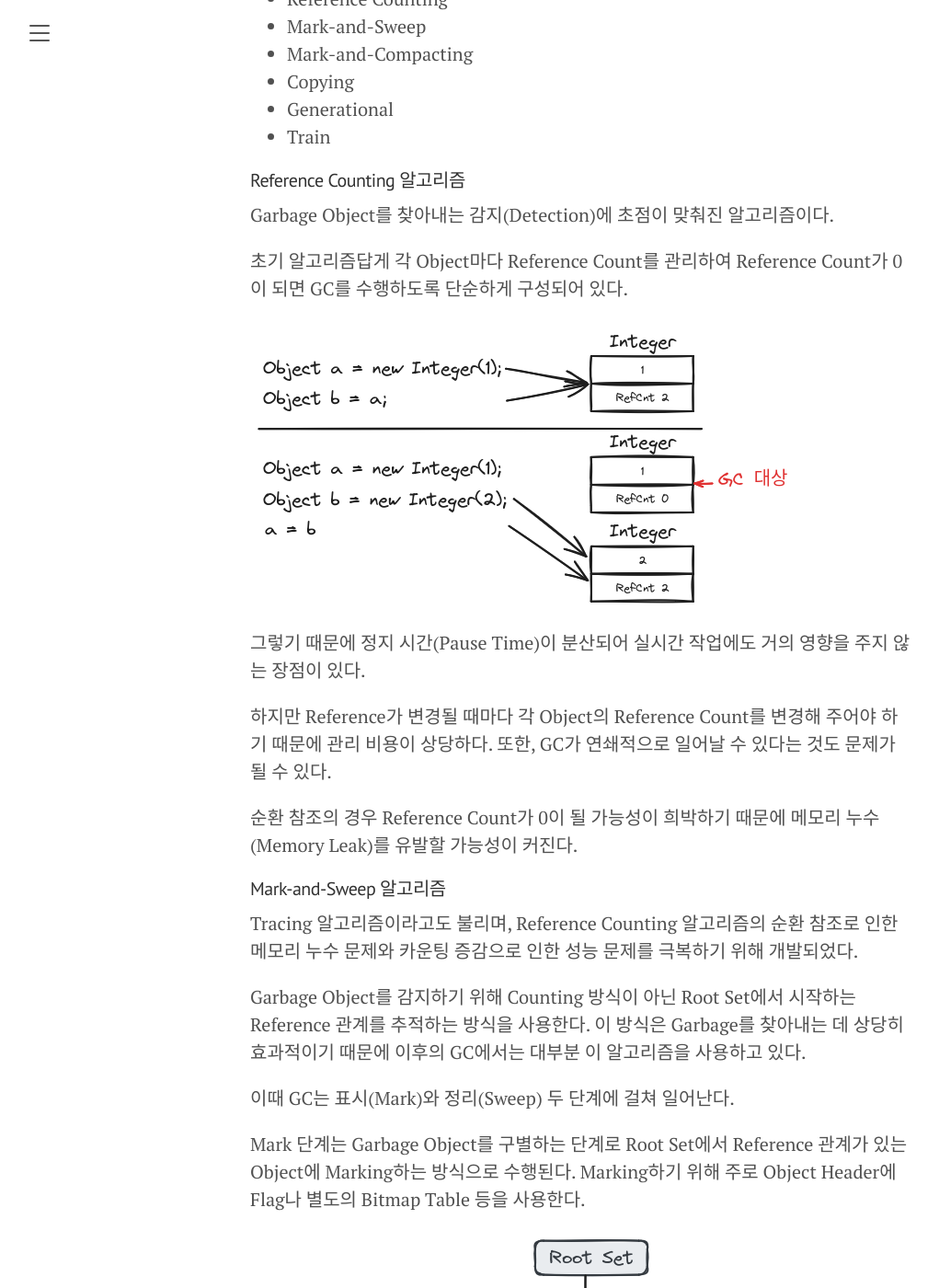
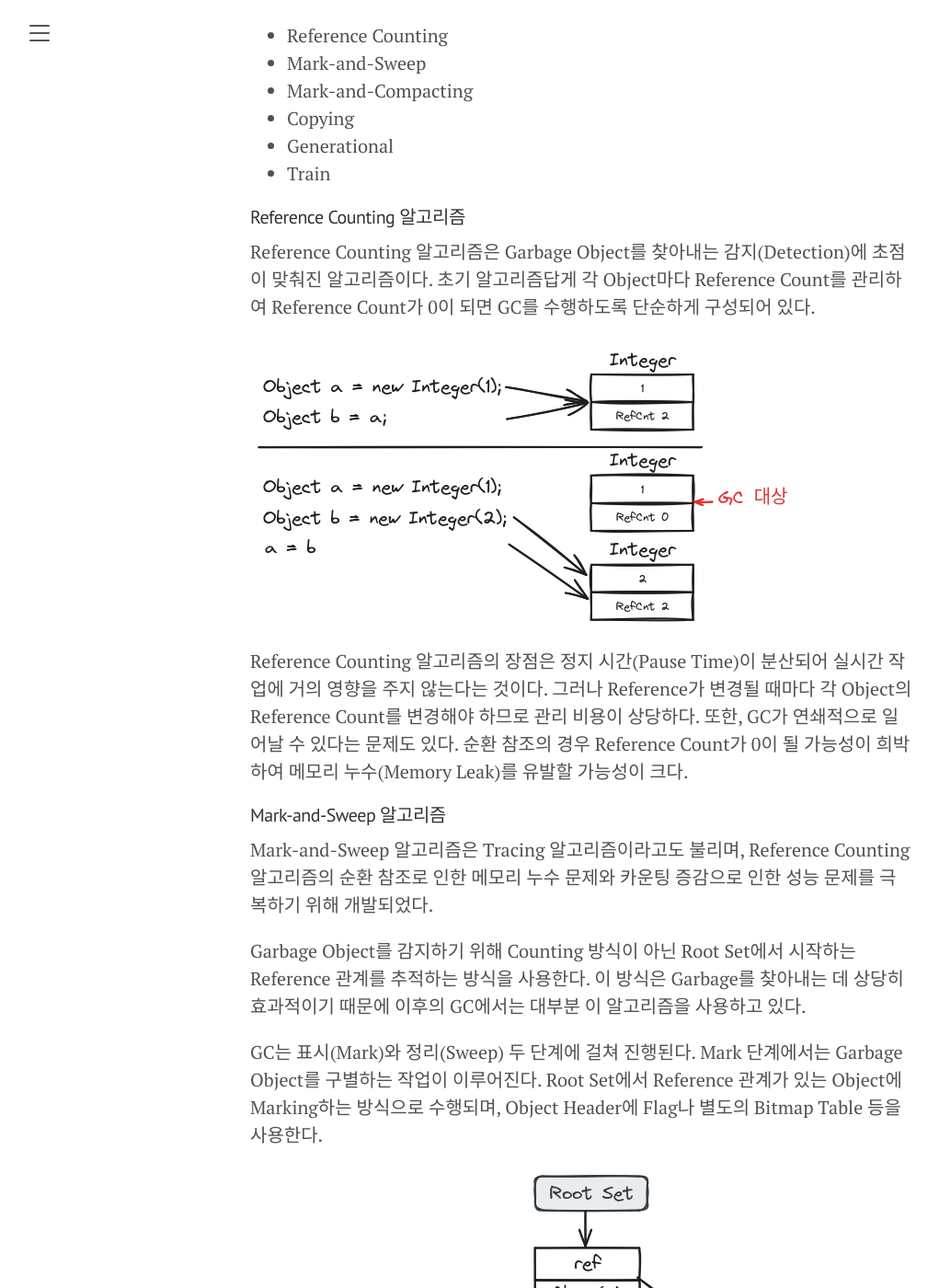
Before and after one commit to gunkim/gunkim.github.io, a Jekyll site: the page built from _learns/Java-performance-fundamental/2024-07-24-chapter03.md, in a window 1280 px wide and 1400 px high, scrolled down 2736 px. Shown: the whole window at 92% size, without its empty margins (8-1029 px from the left). Built offline with Jekyll 4.4.1, drawn with Linux system fonts in a browser that asks for light colours; comment, search, counter and statistics services are not loaded; some of the changed text lies outside the part shown.

Commit message:
문구 다듬기

```diff
--- a/_learns/Java-performance-fundamental/2024-07-24-chapter03.md
+++ b/_learns/Java-performance-fundamental/2024-07-24-chapter03.md
@@ -9,12 +9,12 @@ categories: java-performance-fundamental
 
 ### GC(Garbage Collection)란?
 
-> 객체에 대한 힙 저장소는 자동 저장 관리 시스템(일반적으로 가비지 컬렉터)에 의해 회수되며, 객체는 명시적으로 할당 해제되지 않습니다.
-> -Java Virtual Machine 명세, 섹션 3.5.3 [VMS2 1999]
+> **객체에 대한 힙 저장소는 자동 저장 관리 시스템(일반적으로 가비지 컬렉터)에 의해 회수되며, 객체는 명시적으로 할당 해제되지 않습니다.**
+> - Java Virtual Machine 명세, 섹션 3.5.3 [VMS2 1999]
 
 가비지 컬렉션은 프로그램 실행 중에 사용되지 않는 메모리를 자동으로 회수하는 기능이다. 이를 통해 개발자는 메모리 관리의 부담을 줄이고, 메모리 누수(memory leak)를 방지할 수 있다. 그러나 가비지 컬렉션이 실행되는 동안 프로그램의 실행이 잠시 중단되기도 하며, 이는 CPU 사용이 민감한 프로그램의 경우 성능에 영향을 줄 수 있다.
 
-JVM 각 벤더는 여러 Garbage Collector를 제공하기 때문에 어떤 Garbage Collector를 선택하느냐도 성능에 있어서 중요한 이슈가 된다.
+JVM에서는 여러 Garbage Collector를 제공하기 때문에 어떤 Garbage Collector를 선택하느냐도 성능에 있어서 중요한 이슈가 된다.
 
 ### GC의 대상
 
@@ -60,27 +60,19 @@ GC가 수행된 후 메모리는 듬성듬성할 수밖에 없다. 이 경우
 
 #### Reference Counting 알고리즘
 
-Garbage Object를 찾아내는 감지(Detection)에 초점이 맞춰진 알고리즘이다.
-
-초기 알고리즘답게 각 Object마다 Reference Count를 관리하여 Reference Count가 0이 되면 GC를 수행하도록 단순하게 구성되어 있다.
+Reference Counting 알고리즘은 Garbage Object를 찾아내는 감지(Detection)에 초점이 맞춰진 알고리즘이다. 초기 알고리즘답게 각 Object마다 Reference Count를 관리하여 Reference Count가 0이 되면 GC를 수행하도록 단순하게 구성되어 있다.
 
 ![Reference Counting Algorithm](/public/img/learn/java-performance-fundamental/03-3.png)
 
-그렇기 때문에 정지 시간(Pause Time)이 분산되어 실시간 작업에도 거의 영향을 주지 않는 장점이 있다.
-
-하지만 Reference가 변경될 때마다 각 Object의 Reference Count를 변경해 주어야 하기 때문에 관리 비용이 상당하다. 또한, GC가 연쇄적으로 일어날 수 있다는 것도 문제가 될 수 있다.
-
-순환 참조의 경우 Reference Count가 0이 될 가능성이 희박하기 때문에 메모리 누수(Memory Leak)를 유발할 가능성이 커진다.
+Reference Counting 알고리즘의 장점은 정지 시간(Pause Time)이 분산되어 실시간 작업에 거의 영향을 주지 않는다는 것이다. 그러나 Reference가 변경될 때마다 각 Object의 Reference Count를 변경해야 하므로 관리 비용이 상당하다. 또한, GC가 연쇄적으로 일어날 수 있다는 문제도 있다. 순환 참조의 경우 Reference Count가 0이 될 가능성이 희박하여 메모리 누수(Memory Leak)를 유발할 가능성이 크다.
 
 #### Mark-and-Sweep 알고리즘
 
-Tracing 알고리즘이라고도 불리며, Reference Counting 알고리즘의 순환 참조로 인한 메모리 누수 문제와 카운팅 증감으로 인한 성능 문제를 극복하기 위해 개발되었다.
+Mark-and-Sweep 알고리즘은 Tracing 알고리즘이라고도 불리며, Reference Counting 알고리즘의 순환 참조로 인한 메모리 누수 문제와 카운팅 증감으로 인한 성능 문제를 극복하기 위해 개발되었다.
 
 Garbage Object를 감지하기 위해 Counting 방식이 아닌 Root Set에서 시작하는 Reference 관계를 추적하는 방식을 사용한다. 이 방식은 Garbage를 찾아내는 데 상당히 효과적이기 때문에 이후의 GC에서는 대부분 이 알고리즘을 사용하고 있다.
 
-이때 GC는 표시(Mark)와 정리(Sweep) 두 단계에 걸쳐 일어난다.
-
-Mark 단계는 Garbage Object를 구별하는 단계로 Root Set에서 Reference 관계가 있는 Object에 Marking하는 방식으로 수행된다. Marking하기 위해 주로 Object Header에 Flag나 별도의 Bitmap Table 등을 사용한다.
+GC는 표시(Mark)와 정리(Sweep) 두 단계에 걸쳐 진행된다. Mark 단계에서는 Garbage Object를 구별하는 작업이 이루어진다. Root Set에서 Reference 관계가 있는 Object에 Marking하는 방식으로 수행되며, Object Header에 Flag나 별도의 Bitmap Table 등을 사용한다.
 
 ![Mark-and-Sweep Algorithm - Mark Phase](/public/img/learn/java-performance-fundamental/03-4.png)
 
@@ -88,9 +80,7 @@ Mark 단계가 끝나면 즉시 Sweep 단계로 돌입한다. 이 단계는 Mark
 
 ![Mark-and-Sweep Algorithm - Sweep Phase](/public/img/learn/java-performance-fundamental/03-5.png)
 
-Mark-and-Sweep 알고리즘은 Reference 관계가 정확히 파악되고 Reference 관계 변경 시 부가적인 작업을 하지 않기 때문에 속도가 향상된다는 장점이 있다. 하지만 Mark 작업의 정확성과 메모리 손상(Memory Corruption)을 방지하기 위해 중단되는 현상이 발생한다.
-
-또 하나의 문제는 메모리 단편화(Fragmentation)가 발생할 수 있다는 점이다. GC가 계속 수행되면서 공간은 있지만, 단편화가 발생하여 메모리 할당이 불가능한 상황이 되어 OOM(OutOfMemoryException)이 유발될 수 있다.
+Mark-and-Sweep 알고리즘은 Reference 관계가 정확히 파악되고 Reference 관계 변경 시 부가적인 작업을 하지 않기 때문에 속도가 향상된다는 장점이 있다. 그러나 Mark 작업의 정확성과 메모리 손상(Memory Corruption)을 방지하기 위해 중단되는 현상이 발생한다. 또 하나의 문제는 메모리 단편화(Fragmentation)가 발생할 수 있다는 점이다. GC가 계속 수행되면서 공간은 있지만, 단편화가 발생하여 메모리 할당이 불가능한 상황이 되어 OOM(OutOfMemoryException)이 유발될 수 있다.
 
 #### Mark-and-Compaction 알고리즘
 
@@ -114,31 +104,33 @@ Compaction을 원활히 수행하기 위해 Handle과 같은 자료구조를 사
 
 ![Mark-and-Compaction Algorithm - Compaction Phase](/public/img/learn/java-performance-fundamental/03-7.png)
 
-Compaction Phase에서는 일단 Marking된 정보를 바탕으로 Garbage Object를 Sweep한 후 Heap의 한쪽 방향으로 Live Object를 이동시킨다. 이때 Sliding Compaction 방법을 사용한다.
+Compaction Phase에서는 Marking된 정보를 바탕으로 Garbage Object를 Sweep한 후 Heap의 한쪽 방향으로 Live Object를 이동시킨다. 이때 Sliding Compaction 방법을 사용한다.
 
 Mark-and-Compaction 알고리즘은 단편화 방지에 초점이 맞춰져 있기에 메모리 공간 효율성이 가장 큰 장점이 된다. Compaction 이후에 모든 Reference를 업데이트하는 작업은 경우에 따라 모든 Object를 Access하는 등 부가적인 오버헤드를 수반할 수 있다. 또한 Mark Phase와 Compaction Phase는 모두 중단 현상이 발생한다는 단점도 있다.
 
 #### Copying 알고리즘
 
-단편화 문제를 해결하기 위해 제시된 또 다른 방법이다.
+Copying 알고리즘은 단편화 문제를 해결하기 위해 제시된 또 다른 방법이다.
 
-Heap을 Active 영역과 Inactive 영역으로 나누어 사용하는 특징을 가진다. 이 중 Active 영역에만 Object를 할당받을 수 있고 Active 영역이 꽉 차게 되어 더 이상 Allocation이 불가능하게 되면 GC가 수행된다.
+Heap을 Active 영역과 Inactive 영역으로 나누어 사용하는 특징을 가진다. 이 중 Active 영역에만 Object를 할당받을 수 있고
+
+Active 영역이 꽉 차게 되어 더 이상 Allocation이 불가능하게 되면 GC가 수행된다.
 
 GC가 수행되면 모든 프로그램은 일단 중단 상태가 된다. 그리고 Live Object를 Inactive 영역으로 Copy하는 작업을 수행한다. 이 알고리즘을 Stop-the-Copying이라고도 부르는 이유이다. Object를 Copy할 때 각각의 Reference 정보도 같이 변경된다.
 
-이렇게 GC가 수행될 경우 Active 영역에는 Garbage Object만, Inactive 영역에는 Live Object만 남게 된다. 이때 Inactive 영역에 Object를 Copy할 때 한쪽 방향에서부터 차곡차곡 적재하기 때문에 마치 Compaction된 것처럼 정렬된다.
+GC가 수행될 경우 Active 영역에는 Garbage Object만, Inactive 영역에는 Live Object만 남게 된다. 이때 Inactive 영역에 Object를 Copy할 때 한쪽 방향에서부터 차곡차곡 적재하기 때문에 마치 Compaction된 것처럼 정렬된다.
 
 ![Copying Algorithm](/public/img/learn/java-performance-fundamental/03-8.png)
 
-이렇게 GC가 완료되는 시점에서 Active 영역은 모두 Free Memory가 되고 Active 영역과 Inactive 영역은 서로 바뀌게 된다. 이를 Scavenge라고 한다.
+GC가 완료되는 시점에서 Active 영역은 모두 Free Memory가 되고 Active 영역과 Inactive 영역은 서로 바뀌게 된다. 이를 Scavenge라고 한다.
 
-고로 Active와 Inactive는 특정 메모리 번지 구간을 지칭하는 것이 아닌 현재 Allocation을 하면서 사용하는 공간이 Active, 아닌 곳이 Inactive인 논리적인 구분이라고 볼 수 있다.
+따라서 Active와 Inactive는 특정 메모리 번지 구간을 지칭하는 것이 아닌 현재 Allocation을 하면서 사용하는 공간이 Active, 아닌 곳이 Inactive인 논리적인 구분이다.
 
-Copying 알고리즘은 단편화 방지에 효과적이지만 전체 Heap의 절반 정도를 사용하지 못한다는 단점이 존재하며, 중단 현상과 Copy 오버헤드는 필요악이라 할 수 있다.
+Copying 알고리즘은 단편화 방지에 효과적이지만 전체 Heap의 절반 정도를 사용하지 못한다는 단점이 있으며, 중단 현상과 Copy 오버헤드는 필요악이라 할 수 있다.
 
 #### Generational 알고리즘
 
-Copying 알고리즘의 대안으로 이 알고리즘이 나오게 되었다. 왜냐하면 모든 Garbage가 짧은 수명을 가진 것이 아닌 수명이 긴 몇 개의 Object는 반드시 존재하기 때문이다.
+Copying 알고리즘의 대안으로 Generational 알고리즘이 나오게 되었다. 모든 Garbage가 짧은 수명을 가진 것이 아닌 수명이 긴 몇 개의 Object는 반드시 존재하기 때문이다.
 
 Copying 알고리즘의 연장선상으로 Heap을 Active Inactive로 나누는 것이 아니라 Age별로 몇 개의 Sub Heap으로 나눈다.
 
@@ -152,11 +144,11 @@ Age가 임계값을 넘어 다음 Generation으로 Copy되는 것을 Promotion
 
 #### Train 알고리즘
 
-Tracing 알고리즘이 등장한 후 GC를 수행할 때 프로그램에 중단 현상이 나타나는 것은 감수할 수밖에 없었다. 오히려 GC는 메모리를 재사용하기 위한 것이기에 목적에 충실했었을 것이라 추측된다.
+Tracing 알고리즘이 등장한 후 GC를 수행할 때 프로그램에 중단 현상이 나타나는 것은 감수할 수밖에 없었다. GC는 메모리를 재사용하기 위한 것이기 때문에 목적에 충실했었을 것이라 추측된다.
 
 하지만 전반적인 성능에서 GC 시 발생하는 중단은 좋지 않다. WAS처럼 짧은 트랜잭션을 처리하는 시스템에서 중단 현상은 사용자에게 불쾌감을 주어 비즈니스에 악영향을 끼친다.
 
-Train 알고리즘은 이러한 배경에서 나온 듯하다. Train 알고리즘은 Heap을 작은 Memory Block으로 나누어 Single Block 단위로 Mark Phase와 Copy Phase로 구성된 GC를 수행한다. 이러한 특징 때문에 Incremental 알고리즘이라고도 한다.
+Train 알고리즘은 이러한 배경에서 등장한 것으로 보인다. Train 알고리즘은 Heap을 작은 Memory Block으로 나누어 Single Block 단위로 Mark Phase와 Copy Phase로 구성된 GC를 수행한다. 이러한 특징 때문에 Incremental 알고리즘이라고도 한다.
 
 GC 단위가 Single Block인 만큼 전체 Heap의 중단이 아닌 GC 중인 Memory Block만 중단이 발생한다. 다시 말해 중단을 분산시켜 전체적인 Pause Time을 줄이자는 아이디어이다.
 
@@ -170,9 +162,9 @@ Remember Set을 구성하기 위해 Write Barrier라는 장치가 있다. 이는
 
 ### Adaptive 알고리즘
 
-특정 Collection 방법을 지칭하는 것은 아니다. Heap의 현재 상황을 모니터링하여 적절한 알고리즘을 선택 적용하는 것 또는 Heap Sizing을 자동화하는 일련의 방법을 말한다.
+Adaptive 알고리즘은 특정 Collection 방법을 지칭하는 것이 아니라, Heap의 현재 상황을 모니터링하여 적절한 알고리즘을 선택 적용하는 것 또는 Heap Sizing을 자동화하는 일련의 방법을 말한다.
 
-이것은 Hotspot JVM의 Ergonomics 기능 또는 Adaptive Option이나 IBM JVM의 Tilting 기능 등으로 구현되고 있다.
+Adaptive 알고리즘은 Hotspot JVM의 Ergonomics 기능 또는 Adaptive Option이나 IBM JVM의 Tilting 기능 등으로 구현되고 있다.
 
 ## Hotspot JVM의 GC
 
@@ -228,14 +220,12 @@ Hotspot JVM의 GC 설정은 서버와 클라이언트 애플리케이션에 맞
   <ul>
     <li><code>-server</code>와 <code>-client</code>: 각각 Server와 Client Hotspot VM으로 구동된다.</li>
     <li><code>-Xms&lt;size&gt;</code>: Heap의 초기 크기를 지정한다.</li>
-    <li><code>-Xmx&lt;size&gt;</code>: 확장 가능한 Heap의 최대
-
-크기를 지정한다.</li>
-<li><code>-Xmn&lt;size&gt;</code>: Young Generation의 크기를 지정한다.</li>
-<li><code>-XX:NewRatio=&lt;value&gt;</code>: Young/Old Generation 크기의 비율을 나타낸다.</li>
-<li><code>-XX:SurvivorRatio=&lt;value&gt;</code>: Eden/Survivor 공간의 비율을 지정한다.</li>
-<li><code>-XX:PermSize=&lt;size&gt;</code>: Permanent Area의 초기 크기를 지정한다.</li>
-<li><code>-XX:MaxPermSize=&lt;size&gt;</code>: Permanent Area의 최대 크기를 지정한다.</li>
+    <li><code>-Xmx&lt;size&gt;</code>: 확장 가능한 Heap의 최대 크기를 지정한다.</li>
+    <li><code>-Xmn&lt;size&gt;</code>: Young Generation의 크기를 지정한다.</li>
+    <li><code>-XX:NewRatio=&lt;value&gt;</code>: Young/Old Generation 크기의 비율을 나타낸다.</li>
+    <li><code>-XX:SurvivorRatio=&lt;value&gt;</code>: Eden/Survivor 공간의 비율을 지정한다.</li>
+    <li><code>-XX:PermSize=&lt;size&gt;</code>: Permanent Area의 초기 크기를 지정한다.</li>
+    <li><code>-XX:MaxPermSize=&lt;size&gt;</code>: Permanent Area의 최대 크기를 지정한다.</li>
   </ul>
 </details>
 
@@ -307,7 +297,7 @@ Hotspot JVM은 버전을 거듭하면서 Garbage Collector(GC)를 추가하는
 
 ### Serial Collector
 
-Young & Old Generation에서 GC를 Single CPU(1 Thread)를 통해 처리한다.
+Serial Collector는 Young & Old Generation에서 GC를 Single CPU(1 Thread)를 통해 처리한다.
 
 **Young Generation : Generational 알고리즘**
 
@@ -339,7 +329,7 @@ Old Generation은 Young Generation과 다른 방식으로 GC를 수행한다. Ol
 
 ### Incremental Collector
 
-낮은 일시 정지 목표(Low Pause Goal)를 가진 최초의 Collector이다. Low Pause 전략은 GC로 인한 정지 시간을 분산시키는 것이 핵심이다.
+Incremental Collector는 낮은 일시 정지 목표(Low Pause Goal)를 가진 최초의 Collector이다. Low Pause 전략은 GC로 인한 정지 시간을 분산시키는 것이 핵심이다.
 
 Young Generation에서 Serial Collector와 동일한 Generational 알고리즘을, Old Generation에서는 Train 알고리즘을 사용한다.
 
@@ -387,7 +377,7 @@ Generational 알고리즘의 Copy 작업은 다른 메모리 영역으로 쓰는
 
 ### CMS(Concurrent Mark-Sweep) Collector
 
-Pause Time Goal에 맞는 Collector이다.
+CMS Collector는 Pause Time Goal에 맞는 Collector이다.
 
 CMS Collector는 Fast Elapsed Time에 중점을 두고 있어 Low Latency Collector라고도 불린다. GC에서 수반되는 정지 시간을 적절히 분산하여 응답 시간을 개선하는 방식을 사용한다.
 
@@ -399,7 +389,7 @@ CMS 알고리즘은 4단계로 구성되어 있다.
 
 1. **Initial Mark 단계**는 Serial 단계이며 중단 상태가 된다. 그러나 Root Set에서 직접 Reference(1 Depth)되는 Object만을 대상으로 하기 때문에 중단 시간은 최소화된다.
 2. **Concurrent Mark 단계**도 Serial 단계이며 Initial Mark 단계에서 선별된 Live Object를 대상으로 Reference하고 있는 Object를 추적하여 Live 여부를 구별한다.
-  - Concurrent가 이름에 들어가는 이유는 다른 JVM 내 Working Thread들은 그대로 동작한다. (즉 중단되지 않음)
+   - Concurrent가 이름에 들어가는 이유는 다른 JVM 내 Working Thread들은 그대로 동작한다. (즉 중단되지 않음)
 3. **Remark 단계**는 Parallel 단계로 모든 Thread가 GC에 동원된다. 그렇기 때문에 중단 시간이 발생하며 이미 Marking된 Object를 다시 추적하여 Live 여부를 확정하게 된다. Remark 단계가 가장 작업량이 많기 때문에 가용한 모든 리소스를 투입하는 것이다.
 4. **Concurrent Sweep 단계**도 Serial 단계이며 Application과 GC가 동시 작업이 가능하다. Remark 단계에서 최종 Live로 판명된 Object를 제외한 Garbage Object를 지워 공간을 재활용 가능하도록 한다. 하지만 Compaction은 수행하지 않는다.
 
@@ -461,19 +451,19 @@ Parallel Compaction 알고리즘은 3단계로 나누어 수행된다.
 - Summary 단계는 Mark 단계로 Compaction의 일량을 산정하는 단계이다.
 - Compaction 단계는 Summary된 데이터를 기반으로 Compaction을 수행한다.
 
-![](/public/img/learn/java-performance-fundamental/03-23.png)
+![Parallel Compaction Algorithm](/public/img/learn/java-performance-fundamental/03-23.png)
 
 Mark 단계는 Old Generation을 Region이라는 단위로 나누어 병렬 작업으로 수행하는 단계다. 각 Region에서 Live Object를 표시하고, 이 과정에서 객체 크기와 위치 정보가 갱신된다.
 
-![](/public/img/learn/java-performance-fundamental/03-24.png)
+![Parallel Compaction Algorithm - Mark Phase](/public/img/learn/java-performance-fundamental/03-24.png)
 
 Summary 단계에서는 단일 스레드가 GC를 수행하며, 나머지 스레드는 애플리케이션을 실행한다. 이 단계에서는 Region 단위로 밀도(Density)를 평가해 Dense Prefix를 설정한다. Dense Prefix는 도달 가능한 객체가 많은 Region을 구분하는 것으로, 이후 Compaction Phase의 대상을 결정한다. 이로 인해 Compaction 범위가 줄어들어 Garbage Collection 시간이 단축된다.
 
-![](/public/img/learn/java-performance-fundamental/03-25.png)
+![Parallel Compaction Algorithm - Summary Phase](/public/img/learn/java-performance-fundamental/03-25.png)
 
 Compaction 단계에서는 Heap을 일시 중지하고 모든 스레드가 Region을 할당받아 Compaction을 수행한다. 이 작업은 Reachable Object를 한쪽으로 이동시키고 Garbage Object를 제거하는 것을 의미한다. 각 스레드는 Destination Region과 Source Region을 구별하여 작업을 진행하며, 결과적으로 Garbage Object가 제거되고 Live Object만 남게 된다.
 
-![](/public/img/learn/java-performance-fundamental/03-26.png)
+![Parallel Compaction Algorithm - Compaction Phase](/public/img/learn/java-performance-fundamental/03-26.png)
 
 ### G1(Garbage First) Collector
 
@@ -503,19 +495,19 @@ G1 Collector의 GC는 크게 4단계로 구분되지만 다음 그림처럼 **Co
 
 G1 Collection에서 GC가 발생하는 시기는 아직 정확하게 알려져 있지 않다. 그러나 Allocation 때 메모리 압박이 생기거나 임계 값을 넘을 때마다 GC가 발생할 것이다.
 
-![](/public/img/learn/java-performance-fundamental/03-28.png)
+![G1 Collection - GC Process](/public/img/learn/java-performance-fundamental/03-28.png)
 
 GC는 어떤 이유에서든 **Young Generation**에서 시작한다. 이 단계를 **Young GC (Evacuation Pause)**단계라고 한다. 이 단계는 앞서 언급한 Minor GC와 동일하며 Suspend Time이 존재하며 Multi-Thread가 작업하는 Parallel 단계이다. Live Object는 Age에 맞게 Survivor Region과 Old Region으로 복사되고 기존의 공간은 해지된다. 이후 새로운 Object가 할당되는 Young Region은 Survivor Region과 그 근처의 비어있는 Region이 된다. 한마디로 Young Region의 물리적 위치가 변경되는 것이다. 이 단계가 끝나면 Old Region을 대상으로 하는 GC 작업이 이루어진다.
 
 다음 단계는 **Concurrent Mark** 단계이다. 이 단계는 Marking과 Remarking으로 구분된다. Marking 단계는 Single Thread가 전담하며 전체적으로 Concurrent하게 작업을 수행한다. 이전 단계인 Evacuation 단계에서 변경된 정보를 바탕으로 Initial Mark를 빠르게 수행한 뒤 Remarking 단계로 넘어간다. 이 작업은 Suspend 시간을 가지며 전체 Thread가 함께 참여한다. 각 Region마다 Reachable Object의 Density를 계산한 후 Garbage Region은 다음 단계로 넘어가지 않고 바로 해지된다. 다음의 그림은 Marking 단계에서 Garbage Region으로 판명된 Region을 Remaking 단계에서 삭제하는 것을 보여준다. Remark 단계는 CMS의 동일한 과정보다 더 빠르게 진행된다.
 
-![](/public/img/learn/java-performance-fundamental/03-29.png)
+![G1 Collection - Concurrent Mark](/public/img/learn/java-performance-fundamental/03-29.png)
 
 **Concurrent Mark** 단계에서는 기존 방식과는 다른 **Snapshot-At-The-Beginning (SATB)**라는 Marking 알고리즘을 사용한다. 이는 GC가 시작할 당시의 Reference를 기준으로 모든 Live Object의 Reference를 추적하는 방식이다. 그러나 Mark 작업은 Concurrent 단계이기 때문에 Reference가 계속해서 변경된다. G1 Collector는 이 작업을 위해 Write Barrier를 이용해 각 Reference의 생성과 분리를 기록한다. 이 기록들은 Garbage Collection이 시작할 때 만들어진 Snapshot과 비교되어 Marking 작업을 빠르게 수행하도록 한다.
 
 Concurrent Mark 단계 이후에는 **Old Region Reclaim**단계로 넘어간다. 이 단계도 Remark와 Evacuation 단계로 나뉜다. Remark 단계는 Concurrent 작업을 수행하지만 Multi-Thread 방식으로 동작한다. 이 단계에서는 Live Object의 비율이 낮은 Region 중 몇 개를 골라내는 작업을 수행한다.
 
-![](/public/img/learn/java-performance-fundamental/03-30.png)
+![G1 Collection - Old Region Reclaim](/public/img/learn/java-performance-fundamental/03-30.png)
 
 Evacuation 단계는 독특하게도 Young Region에 대한 GC를 포함한다. 앞서 Remark 단계에서 골라낸 Old Region은 Young Region과 같은 방식으로 Evacuation 과정에 동참하게 된다. 그림에서 나타난 것처럼 큰 원으로 표시된 Region들이 Evacuation의 대상이 되는 것들이다. 이 중 하얀 빗금 표시가 되어 있는 Region들은 Old Region이고 나머지는 Young Region이다. 이 Young Region은 Garbage Collection의 첫 단계인 Young GC (Evacuation) 단계 결과로 생성된 Survivor Region과 그 근방의 Empty Region들에 Object가 Allocation되어 생긴 Region들이다.
 
```
Also changed, not shown: other parts of _learns/Java-performance-fundamental/2024-07-24-chapter03.md (+4 -2 lines).
